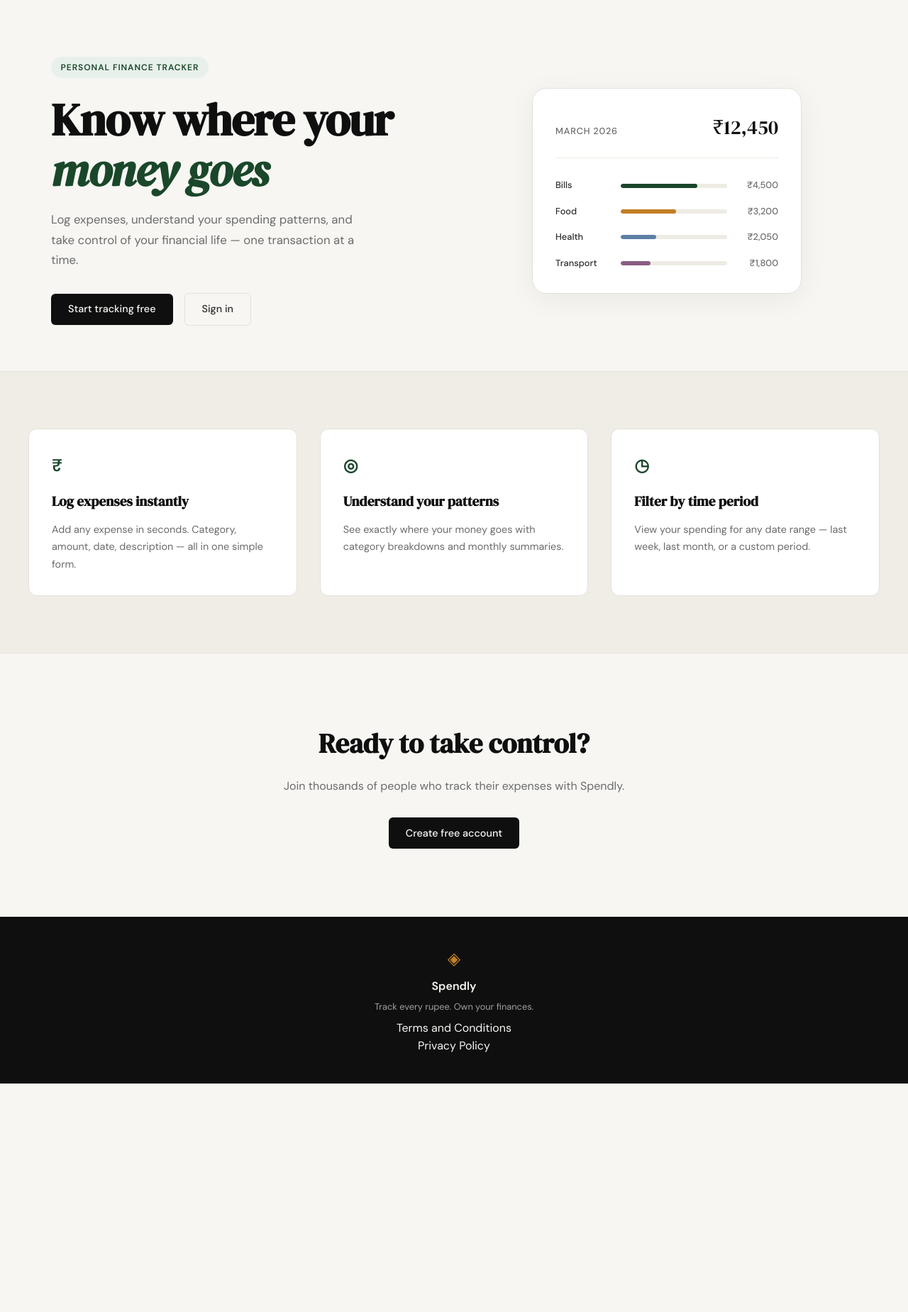
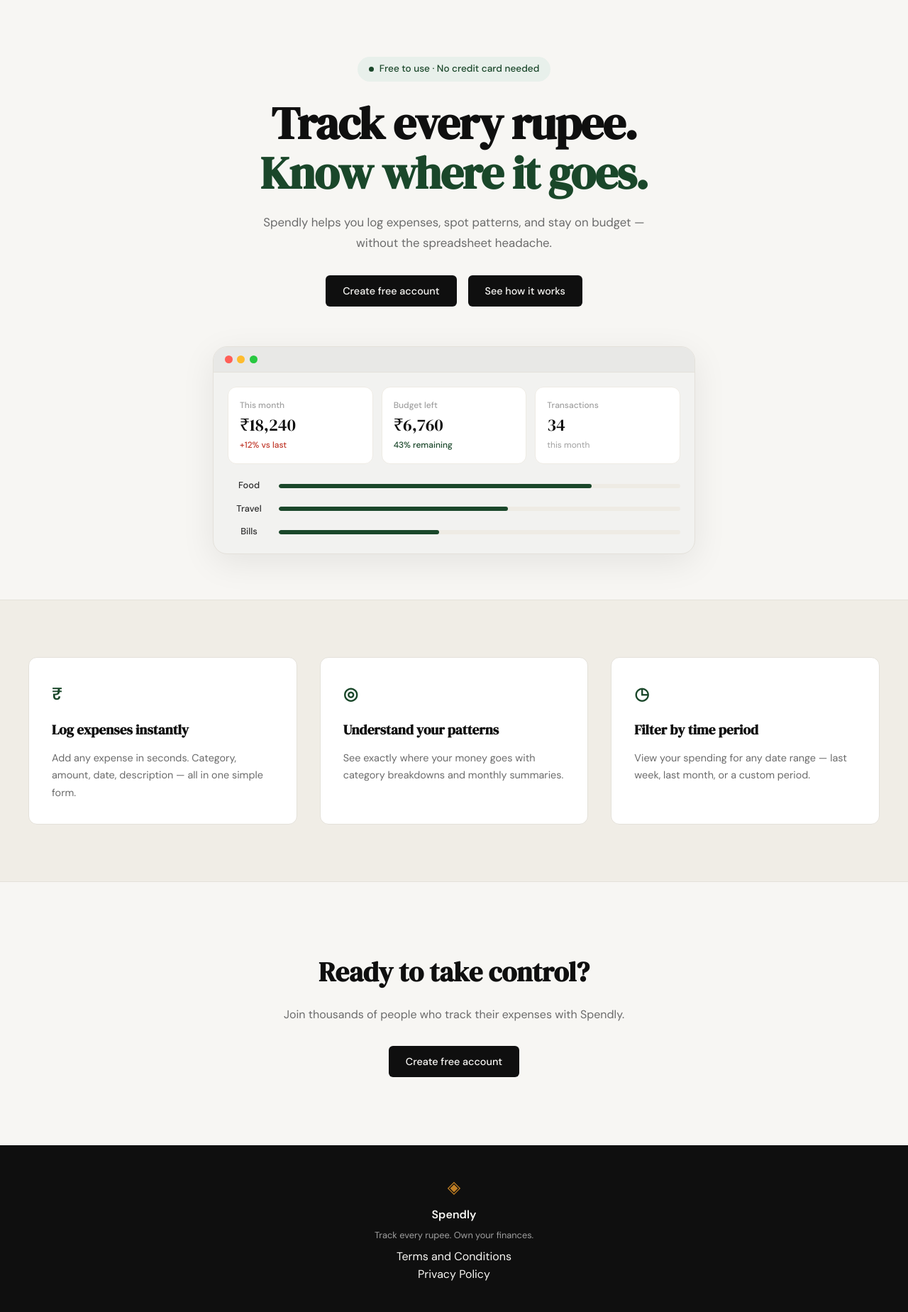
Before and after one commit to topsneeraj/expense-tracker, a Flask app: page / in a window 1280 px wide. Shown: the part 61-1910 px from the top of the page at 71% size. Before the commit the page ends 1588 px from the top, so only its background shows below. Run offline with Flask 3, Linux system fonts and the light colour scheme.

Commit message:
landing: changes hero sections design

```diff
--- a/static/css/style.css
+++ b/static/css/style.css
@@ -125,25 +125,40 @@
 
 .hero {
     padding: 5rem 2rem 4rem;
-    display: grid;
-    grid-template-columns: 1fr 1fr;
-    gap: 4rem;
+    display: flex;
+    flex-direction: column;
     align-items: center;
+    text-align: center;
+    gap: 3.5rem;
     max-width: var(--max-width);
     margin: 0 auto;
 }
 
+.hero-inner {
+    display: flex;
+    flex-direction: column;
+    align-items: center;
+}
+
 .hero-badge {
-    display: inline-block;
+    display: inline-flex;
+    align-items: center;
+    gap: 0.5rem;
     background: var(--accent-light);
     color: var(--accent);
-    font-size: 0.75rem;
-    font-weight: 600;
-    letter-spacing: 0.08em;
-    text-transform: uppercase;
-    padding: 0.35rem 0.85rem;
+    font-size: 0.85rem;
+    font-weight: 500;
+    padding: 0.4rem 1rem;
     border-radius: 999px;
     margin-bottom: 1.5rem;
+}
+
+.hero-badge-dot {
+    width: 7px;
+    height: 7px;
+    border-radius: 50%;
+    background: var(--accent);
+    flex-shrink: 0;
 }
 
 .hero-title {
@@ -155,8 +170,7 @@
     margin-bottom: 1.25rem;
 }
 
-.hero-title em {
-    font-style: italic;
+.hero-title-accent {
     color: var(--accent);
 }
 
@@ -164,7 +178,7 @@
     font-size: 1.05rem;
     color: var(--ink-muted);
     line-height: 1.7;
-    max-width: 460px;
+    max-width: 560px;
     margin-bottom: 2rem;
 }
 
@@ -172,6 +186,7 @@
     display: flex;
     gap: 1rem;
     align-items: center;
+    justify-content: center;
 }
 
 /* ------------------------------------------------------------------ */
@@ -181,7 +196,103 @@
 .hero-visual {
     display: flex;
     justify-content: center;
+    width: 100%;
 }
+
+/* ------------------------------------------------------------------ */
+/* Mock window (hero visual)                                           */
+/* ------------------------------------------------------------------ */
+
+.mock-window {
+    background: #f2f2f0;
+    border: 1px solid var(--border);
+    border-radius: var(--radius-lg);
+    overflow: hidden;
+    width: 100%;
+    max-width: 680px;
+    box-shadow: 0 12px 48px rgba(0,0,0,0.08);
+}
+
+.mock-titlebar {
+    display: flex;
+    align-items: center;
+    gap: 0.4rem;
+    padding: 0.75rem 1rem;
+    background: #e8e8e6;
+    border-bottom: 1px solid var(--border);
+}
+
+.mock-dot {
+    width: 11px;
+    height: 11px;
+    border-radius: 50%;
+}
+
+.mock-dot-red    { background: #ff5f57; }
+.mock-dot-yellow { background: #febc2e; }
+.mock-dot-green  { background: #28c840; }
+
+.mock-stats-row {
+    display: grid;
+    grid-template-columns: repeat(3, 1fr);
+    gap: 0.75rem;
+    padding: 1.25rem 1.25rem 0;
+}
+
+.mock-stat-card {
+    background: var(--paper-card);
+    border: 1px solid var(--border-soft);
+    border-radius: var(--radius-md);
+    padding: 1rem;
+    display: flex;
+    flex-direction: column;
+    gap: 0.25rem;
+    text-align: left;
+}
+
+.mock-stat-label {
+    font-size: 0.75rem;
+    color: var(--ink-faint);
+    font-weight: 500;
+}
+
+.mock-stat-value {
+    font-family: var(--font-display);
+    font-size: 1.5rem;
+    color: var(--ink);
+    line-height: 1.2;
+}
+
+.mock-stat-sub {
+    font-size: 0.75rem;
+    color: var(--ink-faint);
+}
+
+.mock-stat-badge {
+    font-size: 0.75rem;
+    font-weight: 500;
+}
+
+.mock-stat-danger  { color: var(--danger); }
+.mock-stat-success { color: var(--accent); }
+
+.mock-window-bars {
+    display: flex;
+    flex-direction: column;
+    gap: 0.75rem;
+    padding: 1.25rem;
+}
+
+.mock-window-bar-row {
+    display: grid;
+    grid-template-columns: 60px 1fr;
+    align-items: center;
+    gap: 0.75rem;
+}
+
+.mock-bar-amber  { background: #e8a020; }
+.mock-bar-blue   { background: #4a90d9; }
+.mock-bar-indigo { background: #7c6cd0; }
 
 .mock-card {
     background: var(--paper-card);
--- a/templates/landing.html
+++ b/templates/landing.html
@@ -6,55 +6,65 @@
 
 <section class="hero">
     <div class="hero-inner">
-        <div class="hero-badge">Personal Finance Tracker</div>
+        <div class="hero-badge">
+            <span class="hero-badge-dot"></span>
+            Free to use &middot; No credit card needed
+        </div>
         <h1 class="hero-title">
-            Know where your<br>
-            <em>money goes</em>
+            Track every rupee.<br>
+            <span class="hero-title-accent">Know where it goes.</span>
         </h1>
         <p class="hero-subtitle">
-            Log expenses, understand your spending patterns,
-            and take control of your financial life —
-            one transaction at a time.
+            Spendly helps you log expenses, spot patterns, and stay
+            on budget — without the spreadsheet headache.
         </p>
         <div class="hero-actions">
-            <a href="{{ url_for('register') }}" class="btn-primary">Start tracking free</a>
-            <a href="{{ url_for('login') }}" class="btn-ghost">Sign in</a>
+            <a href="{{ url_for('register') }}" class="btn-primary">Create free account</a>
+            <a href="#" class="btn-primary">See how it works</a>
         </div>
     </div>
     <div class="hero-visual">
-        <div class="mock-card">
-            <div class="mock-card-header">
-                <span class="mock-label">March 2026</span>
-                <span class="mock-total">₹12,450</span>
+        <div class="mock-window">
+            <div class="mock-titlebar">
+                <span class="mock-dot mock-dot-red"></span>
+                <span class="mock-dot mock-dot-yellow"></span>
+                <span class="mock-dot mock-dot-green"></span>
             </div>
-            <div class="mock-bars">
-                <div class="mock-bar-row">
+            <div class="mock-stats-row">
+                <div class="mock-stat-card">
+                    <span class="mock-stat-label">This month</span>
+                    <span class="mock-stat-value">₹18,240</span>
+                    <span class="mock-stat-badge mock-stat-danger">+12% vs last</span>
+                </div>
+                <div class="mock-stat-card">
+                    <span class="mock-stat-label">Budget left</span>
+                    <span class="mock-stat-value">₹6,760</span>
+                    <span class="mock-stat-badge mock-stat-success">43% remaining</span>
+                </div>
+                <div class="mock-stat-card">
+                    <span class="mock-stat-label">Transactions</span>
+                    <span class="mock-stat-value">34</span>
+                    <span class="mock-stat-sub">this month</span>
+                </div>
+            </div>
+            <div class="mock-window-bars">
+                <div class="mock-window-bar-row">
+                    <span class="mock-cat">Food</span>
+                    <div class="mock-bar-track">
+                        <div class="mock-bar mock-bar-amber" style="width: 78%"></div>
+                    </div>
+                </div>
+                <div class="mock-window-bar-row">
+                    <span class="mock-cat">Travel</span>
+                    <div class="mock-bar-track">
+                        <div class="mock-bar mock-bar-blue" style="width: 57%"></div>
+                    </div>
+                </div>
+                <div class="mock-window-bar-row">
                     <span class="mock-cat">Bills</span>
                     <div class="mock-bar-track">
-                        <div class="mock-bar" style="width: 72%"></div>
+                        <div class="mock-bar mock-bar-indigo" style="width: 40%"></div>
                     </div>
-                    <span class="mock-amt">₹4,500</span>
-                </div>
-                <div class="mock-bar-row">
-                    <span class="mock-cat">Food</span>
-                    <div class="mock-bar-track">
-                        <div class="mock-bar mock-bar-2" style="width: 52%"></div>
-                    </div>
-                    <span class="mock-amt">₹3,200</span>
-                </div>
-                <div class="mock-bar-row">
-                    <span class="mock-cat">Health</span>
-                    <div class="mock-bar-track">
-                        <div class="mock-bar mock-bar-3" style="width: 33%"></div>
-                    </div>
-                    <span class="mock-amt">₹2,050</span>
-                </div>
-                <div class="mock-bar-row">
-                    <span class="mock-cat">Transport</span>
-                    <div class="mock-bar-track">
-                        <div class="mock-bar mock-bar-4" style="width: 28%"></div>
-                    </div>
-                    <span class="mock-amt">₹1,800</span>
                 </div>
             </div>
         </div>
```
Also changed, not shown: hero.png (added).
